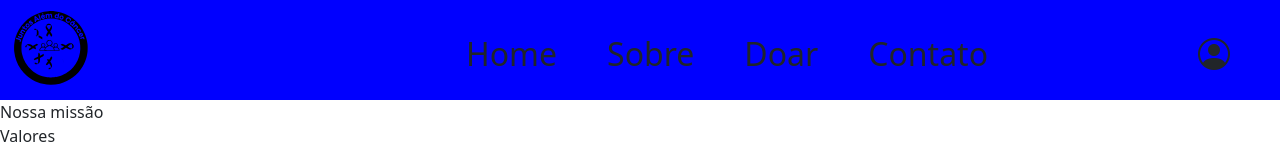
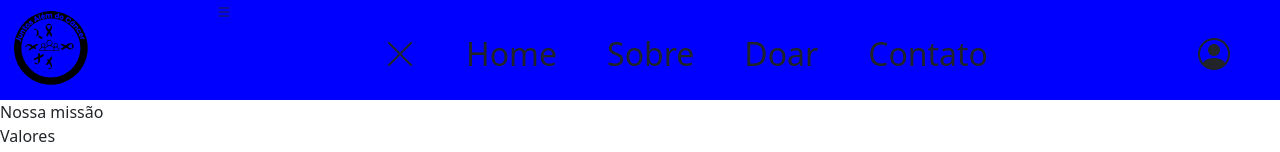
Before and after one commit to PedroHenriquedp/eong, a React (Vite) app in the folder eong-sistema-front/: page / in a window 1280 px wide. Shown: the top 152 px of the page. Built offline with nearby package versions, Linux system fonts and the light colour scheme.

Commit message:
FEAT: Componente header funcionando

```diff
--- a/eong-sistema-front/src/components/Header/Header.tsx
+++ b/eong-sistema-front/src/components/Header/Header.tsx
@@ -1,18 +1,28 @@
-import './Header.scss'
+import { useState } from 'react';
+// import { Link } from "react-router-dom";
+import './Header.scss';
+import logo from "/src/assets/images/jalemcancer.svg";
 
 export default function Header() {
+
+    const [sideBar, setSideBar] = useState(false);
+    const showSideBar = () => setSideBar(!sideBar)
+
+
     return (
         <nav className="header">
             <picture>
-                <img className="header-logo" src="/src/assets/images/jalemcancer.svg" alt="Logo da entidade" />
+                <img className="header-logo" src={logo} alt="Logo da entidade" />
             </picture>
-            <ul className='header-nav'>
-                <li>Home</li>
-                <li>Sobre</li>
-                <li>Doar</li>
-                <li>Contato</li>
+            <i className="bi bi-list header-mobile-nav" onClick={showSideBar}></i>
+            <ul className={sideBar ? "header-nav active" : "header-nav"}>
+                <i className="bi bi-x-lg header-mobile-nav" onClick={showSideBar}></i>
+                <li className='header-nav-button'>Home</li>
+                <li className='header-nav-button'>Sobre</li>
+                <li className='header-nav-button'>Doar</li>
+                <li className='header-nav-button'>Contato</li>
                 <i className="bi bi-person-circle"></i>
             </ul>
         </nav>
-    )
+    );
 }
```
